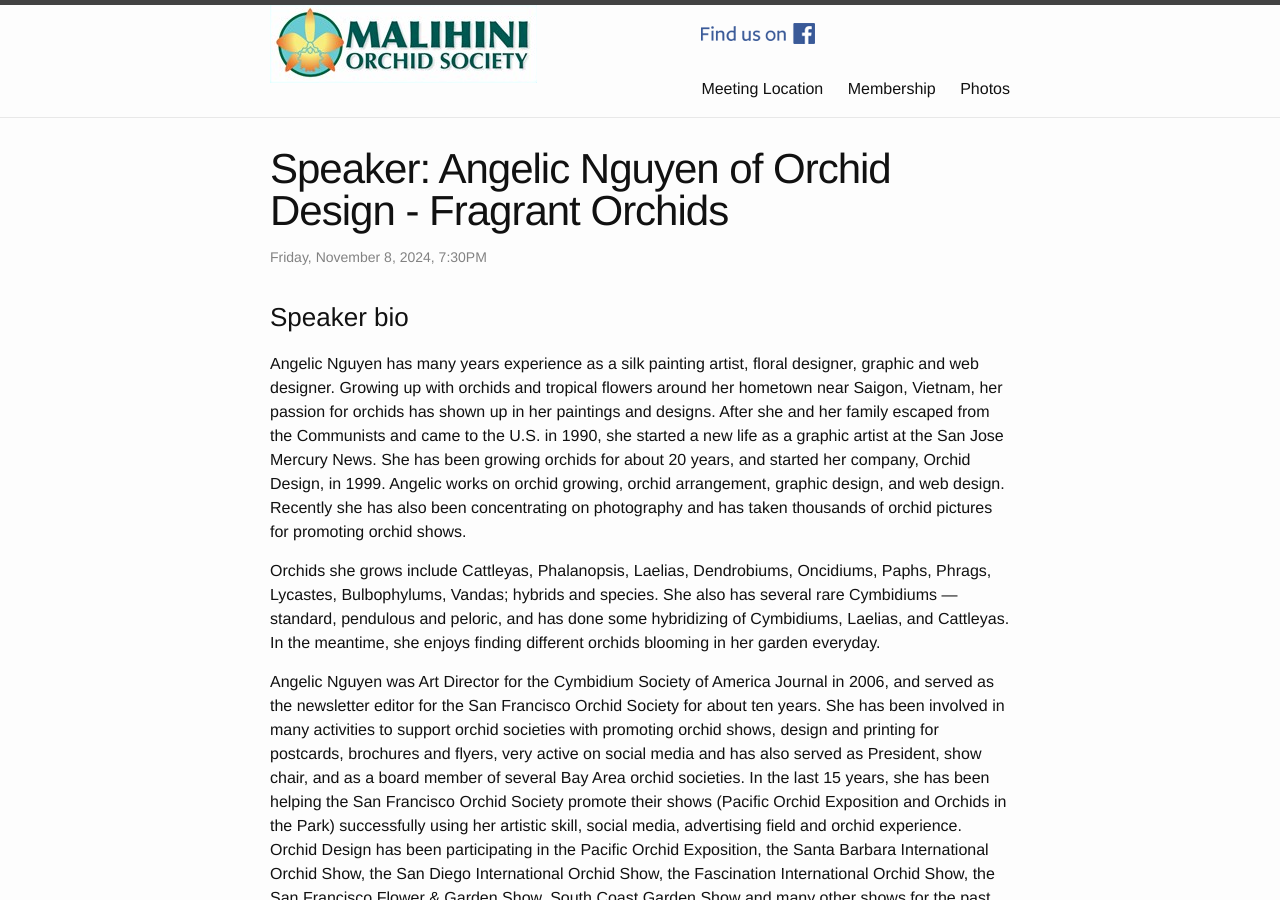
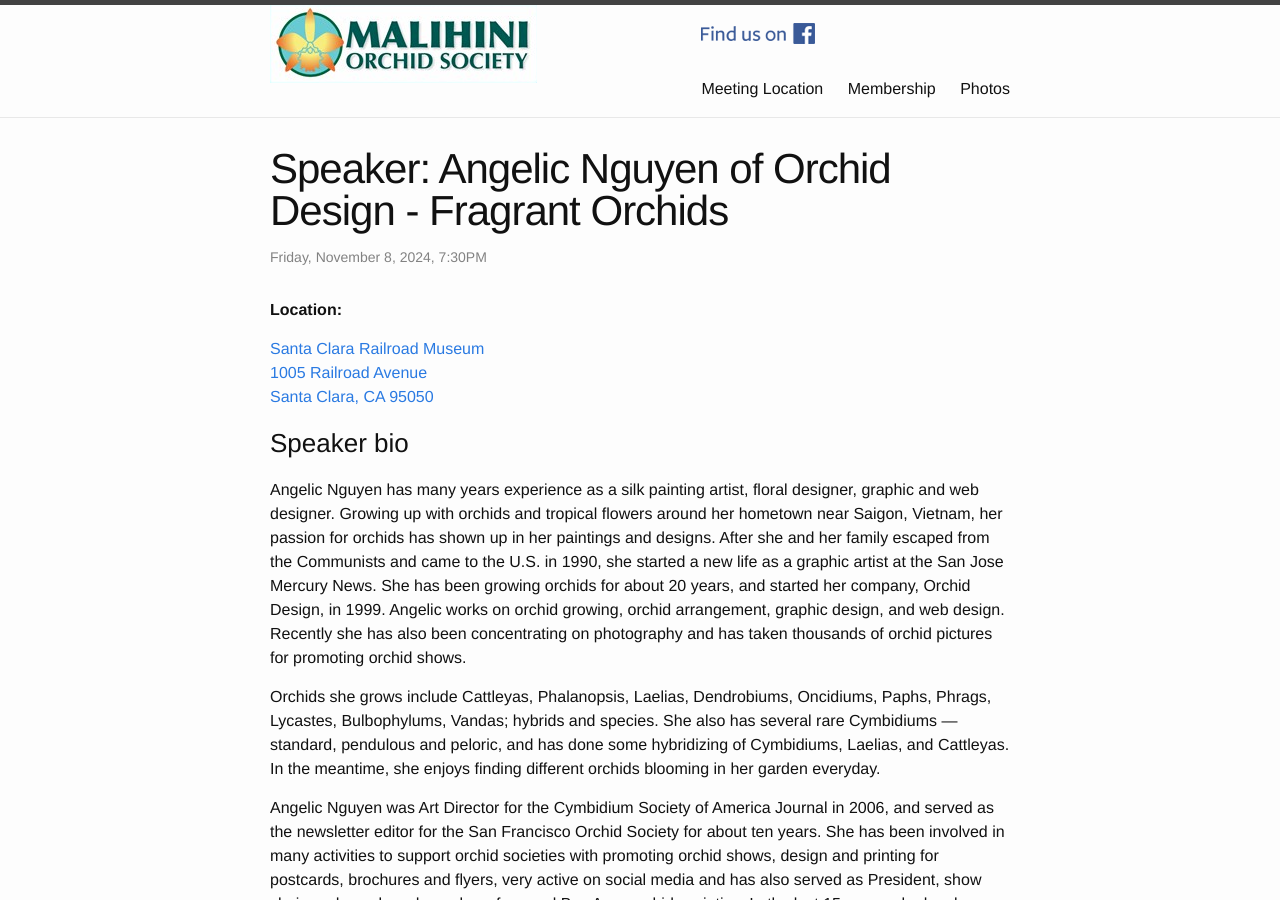
Before and after one commit to malihini/malihini.github.io, a Jekyll site: the page built from meeting/_posts/2024-11-08-meeting.md, in a window 1280 px wide and 900 px high. Built offline with Jekyll 4.4.1, drawn with Linux system fonts in a browser that asks for light colours.

Commit message:
Update 2024-11-08-meeting.md
add location

```diff
--- a/meeting/_posts/2024-11-08-meeting.md
+++ b/meeting/_posts/2024-11-08-meeting.md
@@ -3,6 +3,12 @@ layout: meeting
 title:  "Speaker: Angelic Nguyen of Orchid Design - Fragrant Orchids"
 date:   2024-11-08 7:30PM
 ---
+<b>Location:</b>
+
+<a href = "https://maps.app.goo.gl/7Fe7Ghb5wu6cFojJ9"> Santa Clara Railroad Museum<br/>
+1005 Railroad Avenue<br/>
+Santa Clara, CA 95050
+</a>
 
 ### Speaker bio
 
```
